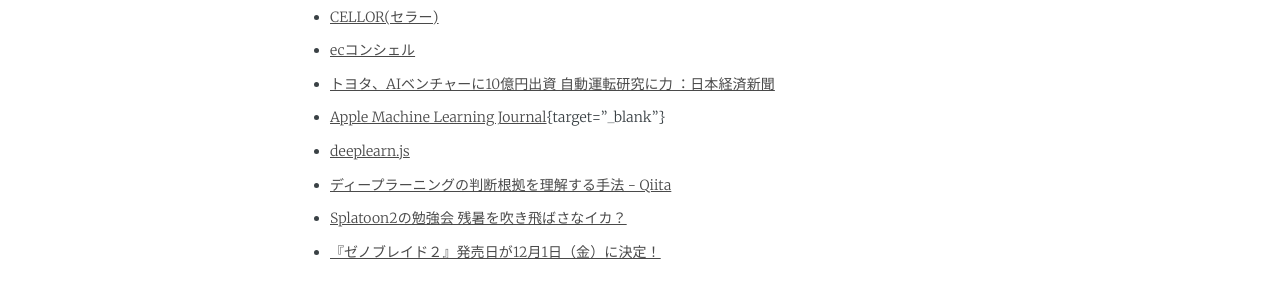
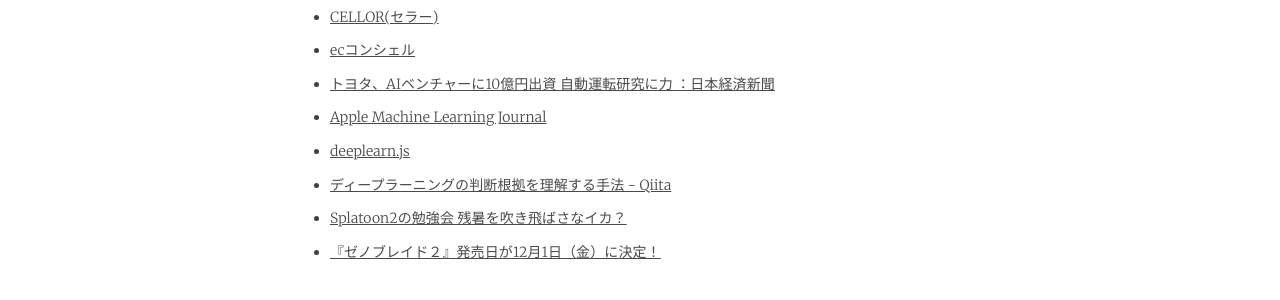
Before and after one commit to rehashfm/rehash.fm, a Jekyll site: the page built from _posts/2017-09-24-23.md, in a window 1280 px wide. Shown: the part 1031-1331 px from the top of the page. Built offline with Jekyll 4.4.1, drawn with Linux system fonts in a browser that asks for light colours; some web fonts are replaced.

Commit message:
fix target

```diff
--- a/_posts/2017-09-24-23.md
+++ b/_posts/2017-09-24-23.md
@@ -20,7 +20,7 @@
 - [CELLOR(セラー)](https://www.cellor.jp/){:target="_blank"}
 - [ecコンシェル](https://ec-concier.com/){:target="_blank"}
 - [トヨタ、AIベンチャーに10億円出資 自動運転研究に力 ：日本経済新聞](https://www.nikkei.com/article/DGXLZO20419810V20C17A8EA6000/){:target="_blank"}
-- [Apple Machine Learning Journal](https://machinelearning.apple.com/){target="_blank"}
+- [Apple Machine Learning Journal](https://machinelearning.apple.com/){:target="_blank"}
 - [deeplearn.js](https://pair-code.github.io/deeplearnjs/){:target="_blank"}
 - [ディープラーニングの判断根拠を理解する手法 - Qiita](http://qiita.com/icoxfog417/items/8689f943fd1225e24358){:target="_blank"}
 - [Splatoon2の勉強会 残暑を吹き飛ばさなイカ？](https://connpass.com/event/65391/){:target="_blank"}
```
